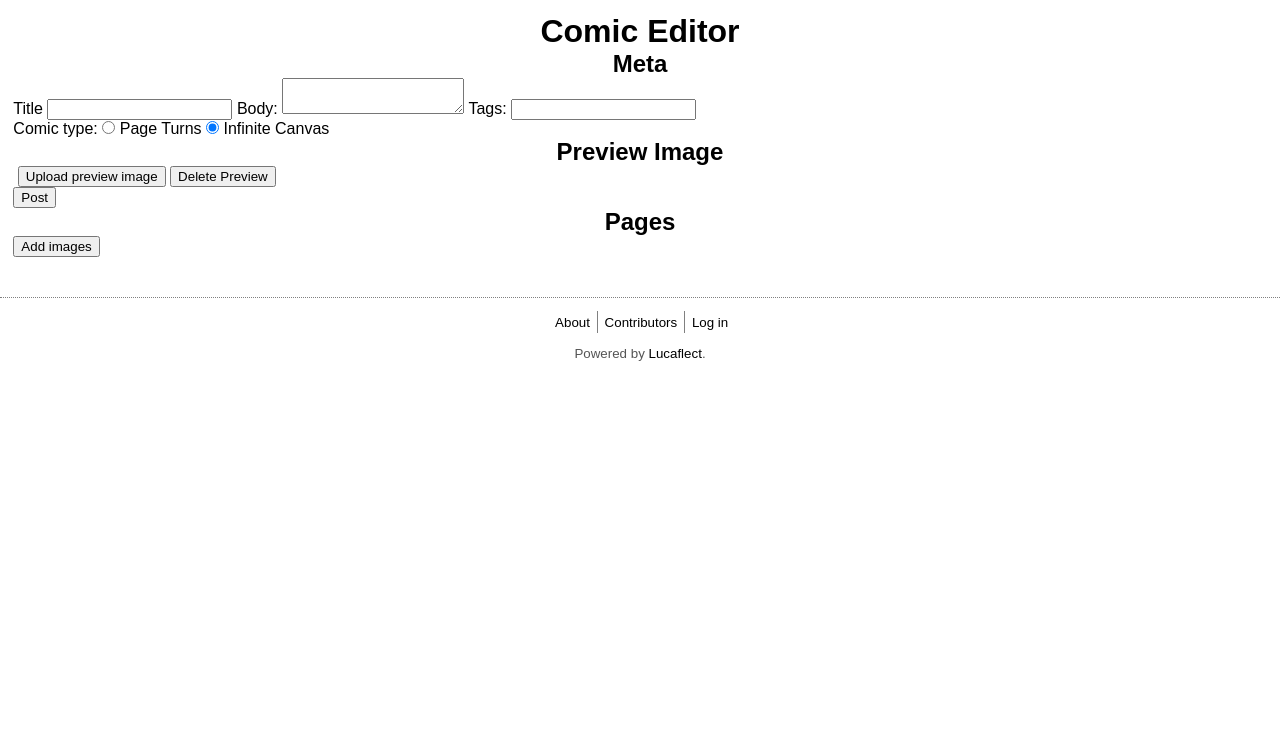
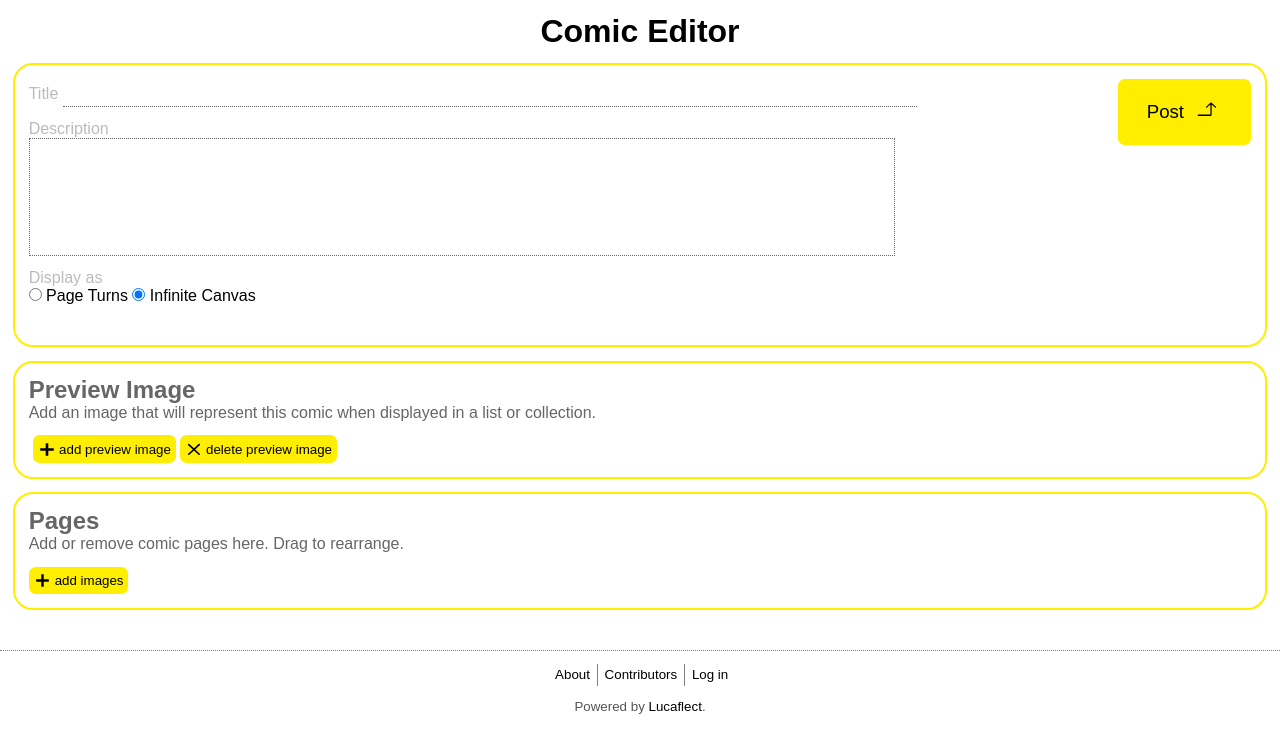
Before and after one commit to ivyallie/Lucaflect, a Python web app: template templates/comic_editor.html in a window 1280 px wide. Shown: the part 27-780 px from the top of the page. Run offline with Jinja, Linux system fonts and the light colour scheme; the template is opened without the code that fills it, so the values that code supplies are empty.

Commit message:
Cosmetic improvements, mostly affecting comic editor

```diff
--- a/static/common.js
+++ b/static/common.js
@@ -1,4 +1,20 @@
 let remove_from_list = function (button) {
-     let parent = button.parentElement;
+     let parent = get_parent_of_type(button,'LI')
      parent.remove()
     };
+
+let view_comic_image = function (button) {
+    let li = get_parent_of_type(button,'LI');
+    let source_url = li.getAttribute('data-imgurl');
+    let filename = source_url.replace(/^.*[\\\/]/, '');
+    let access_url = "/uploads/"+filename;
+    window.open(access_url,'_blank')
+}
+
+let get_parent_of_type = function (element,tag) {
+    let parent = element.parentElement;
+    while (!(parent.tagName===tag)) {
+        parent = parent.parentElement;
+    }
+    return parent
+}
--- a/static/style.css
+++ b/static/style.css
@@ -18,6 +18,25 @@ a {
 
 a:hover {
     text-decoration: underline;
+}
+
+.basic_button {
+    background-color: #fe0;
+    border:2pt solid #fe0;
+    display: inline-flex;
+    align-items: center;
+    padding:10pt;
+    border-radius: 10pt;
+}
+
+.basic_button img {
+    width:15pt;
+    margin-right:10pt;
+}
+
+.basic_button:hover {
+    text-decoration: none;
+    background-color: white;
 }
 
 /* Header */
@@ -461,6 +480,121 @@ h2 {
     display: block;
 }
 
+/* Editor */
+
+
+
+section.editor {
+    border:2pt solid #fe0;
+    border-radius:15pt;
+    padding:10pt;
+    margin-top: 10pt;
+}
+
+section.editor h3 {
+    text-align: left;
+    color:#666;
+}
+
+section.editor button {
+    background-color:#fe0;
+    border:2pt solid #fe0;
+    cursor: pointer;
+    padding:2pt;
+    border-radius: 5pt;
+    align-items: center;
+    display: inline-flex;
+
+}
+
+section.editor button:hover {
+    background-color: white;
+}
+
+section.editor button img {
+    width:10pt;
+    margin: 2pt 4pt 2pt 2pt;
+}
+
+section.editor div div {
+    margin-bottom: 10pt;
+}
+
+section.editor label {
+    color:#bbb;
+}
+
+section.editor .radio span {
+    color:#bbb;
+}
+
+section.editor .radio label {
+    color:black;
+}
+
+#comic_meta_editor {
+    display: flex;
+    justify-content: space-between;
+}
+
+#comic_meta_editor div:first-of-type {
+    flex-grow: 2;
+    margin-right:10pt;
+}
+
+#comic_meta_editor div:last-of-type {
+    flex-grow: 1;
+}
+
+section.editor #title {
+    border: 0px;
+    border-bottom: 1pt dotted #666;
+    width:80%;
+    font-size: 16pt;
+    background-color: white;
+    outline: 0px;
+}
+
+section.editor #body {
+    display: block;
+    width:80%;
+    font-size: 12pt;
+    border: 1pt dotted #666;
+    resize: none;
+    height:7em;
+    outline: 0;
+    font-family: sans-serif;
+}
+
+#preview_image {
+    width:100%;
+}
+
+#post-button {
+    background-color: #fe0;
+    border:2pt solid #fe0;
+    border-radius: 5pt;
+    cursor: pointer;
+    height: 50pt;
+    font-size: 14pt;
+    padding: 0 20pt;
+}
+
+#post-button img {
+    width:15pt;
+    margin-left:10pt;
+}
+
+#post-button:hover {
+    background-color: white;
+}
+
+section.editor .help {
+    display: block;
+    color:#666;
+    margin-bottom: 10pt;
+}
+
 .web_link {
     display: inline-block;
 }
@@ -556,14 +690,18 @@ h2 {
     flex-direction: row;
 }
 
+#file_list {
+    padding-inline-start: 0;
+}
+
 #file_list li {
     list-style: none;
     display:flex;
     justify-content: space-between;
-    width:80%;
-    border:1px solid #aaa;
+    width:95%;
+    border:1px solid #fe0;
     padding: 10pt;
-    margin-bottom: 5pt;
+    margin-top: 5pt;
     cursor: move;
 }
 
--- a/templates/comic_editor.html
+++ b/templates/comic_editor.html
@@ -3,54 +3,88 @@
 {% block title %}Comic Editor{% endblock %}
 {% block pageheader %}Comic Editor{% endblock %}
 {% block content %}
-    <div class="editor_section">
+
         {% if title %}
             <div>
-                <a href="{{ url_for('routes.get_single_comic', title=title) }}">View comic &raquo;</a>
+                <a href="{{ url_for('routes.get_single_comic', title=title) }}" class="view_comic basic_button">
+                    <img src="{{ url_for('static', filename='/icons/view.svg') }}"/>view comic</a>
             </div>
         {% endif %}
-        <h3>Meta</h3>
-        <form method="post">
+
+    <form method="post">
+
+    <section class="editor">
+        <div id="comic_meta_editor">
+            <div>
+        <div>
             <label for="title">Title</label>
             <input id="title" name="title" value=""/>
-            <label for="body">Body:</label>
+        </div>
+        <div>
+             <label for="body">Description</label>
             <textarea name="body" id="body"></textarea>
+        </div>
+           <div style="display: none;">
+
+
             <label for="tags">Tags:</label>
             <input name="tags" id="tags"/>
-            <div>
-                <span>Comic type: </span>
+               </div>
+            <div class="radio">
+
+
+                <span>Display as</span>
+                <div>
                 <input type="radio" id="pageturns" name="comictype" value="pageturns">
                 <label for="pageturns">Page Turns</label>
                 <input type="radio" id="infinitecanvas" name="comictype" value="infinitecanvas" checked>
                 <label for="infinitecanvas">Infinite Canvas</label>
+                    </div>
+                </div>
             </div>
+            <button type="button" onclick="postComic()" id="post-button" data-id="">Post <img src="{{ url_for('static', filename='/icons/post.svg') }}"/></button>
 
+            </div>
+            </section>
+
+    <section class="editor">
             <div id="preview_image_picker">
                 <h3>Preview Image</h3>
+                <span class="help">Add an image that will represent this comic when displayed in a list or collection.</span>
                 <img src="" id="preview_image"/>
-                <button type="button" id="preview_button" onclick="choose_new_preview()">Upload preview image</button>
-                <button type="button" id="delete_preview" onclick="remove_preview()">Delete Preview</button>
+                <button type="button" id="preview_button" onclick="choose_new_preview()">
+                    <img src="{{ url_for('static', filename='/icons/add.svg') }}"/>
+                    add preview image</button>
+                <button type="button" id="delete_preview" onclick="remove_preview()">
+                    <img src="{{ url_for('static', filename='/icons/delete.svg') }}"/>
+                    delete preview image</button>
                 <input type="file" id="preview_image_filepicker" style="display: none;">
             </div>
+</section>
+        </form>
 
 
-            <input value="Post" type="button" onclick="postComic()" id="post-button" data-id=""/>
-
-        </form>
-    </div>
-
-    <div class="pages_editor">
+    <section class="editor">
         <h3>Pages</h3>
+        <span class="help">Add or remove comic pages here. Drag to rearrange.</span>
         <input type="file" id="files" multiple style="display: none;">
-        <button type="button" id="add-images">Add images</button>
+        <button type="button" id="add-images">
+            <img src="{{ url_for('static', filename='/icons/add.svg') }}"/> add images
+        </button>
         <ul id="file_list" class="js-sortable">
 
 
         </ul>
-    </div>
+    </section>
+
+
+
     <template id="listed_file_template">
         <li draggable="true" data-imgurl=""><span class="display_text"></span>
-            <button onclick="remove_from_list(this)">&times;</button>
+            <div><button title="View" onclick="view_comic_image(this)"><img src="{{ url_for('static', filename='/icons/view.svg') }}"/></button>
+            <button onclick="remove_from_list(this)" title="Delete">
+                    <img src="{{ url_for('static', filename='/icons/delete.svg') }}"/></button></div>
+
         </li>
     </template>
     {% if content %}
@@ -64,7 +98,6 @@
         sortable('.js-sortable', {
             forcePlaceholderSize: true,
             placeholderClass: 'sort_placeholder',
-            hoverClass: 'sort_hover',
         });
     </script>
     <script src="{{ url_for('static', filename='image_upload.js') }}"></script>
--- a/templates/workspace.html
+++ b/templates/workspace.html
@@ -36,6 +36,7 @@
             </div>
             <div>
                 <ul>
+                    <li><a href="{{ url_for('routes.get_single_comic', title=comic['internal_title']) }}" class="edit_button" title="View &quot;{{ comic['title'] }}&quot;"><img src="{{ url_for('static', filename='icons/view.svg') }}"/></a></li>
                     <li><a href="{{ url_for('content.open_comic_editor',title=comic['internal_title']) }}" class="edit_button" title="Edit &quot;{{ comic['title'] }}&quot;"><img src="{{ url_for('static', filename='icons/edit.svg') }}"/></a></li>
                     <li><a href="{{ url_for('content.delete_comic', title=comic['internal_title']) }}" class="delete_button" title="Delete &quot;{{ comic['title'] }}&quot;"><img src="{{ url_for('static', filename='icons/delete.svg') }}"/></a></li>
                 </ul>
@@ -58,8 +59,9 @@
             </div>
             <div>
                 <ul>
-                    <li><a href="{{ url_for('content.open_collection_editor',title=collection['internal_title']) }}" class="edit_button"><img src="{{ url_for('static', filename='icons/edit.svg') }}"/></a></li>
-                    <li><a href="{{ url_for('content.delete_collection', title=collection['internal_title']) }}" class="delete_button"><img src="{{ url_for('static', filename='icons/delete.svg') }}"/></a></li>
+                    <li><a href="{{ url_for('routes.display_collection', title=collection['internal_title']) }}" class="edit_button" title="View &quot;{{ collection['title'] }}&quot;"><img src="{{ url_for('static', filename='icons/view.svg') }}"/></a></li>
+                    <li><a href="{{ url_for('content.open_collection_editor',title=collection['internal_title']) }}" class="edit_button" title="Edit &quot;{{ collection['title'] }}&quot;"><img src="{{ url_for('static', filename='icons/edit.svg') }}"/></a></li>
+                    <li><a href="{{ url_for('content.delete_collection', title=collection['internal_title']) }}" class="delete_button" title="Delete &quot;{{ collection['title'] }}&quot;"><img src="{{ url_for('static', filename='icons/delete.svg') }}"/></a></li>
                 </ul>
             </div>
             </li>
```
Also changed, not shown: static/icons/add.svg (added), static/icons/post.svg (added), static/icons/view.svg (added).
